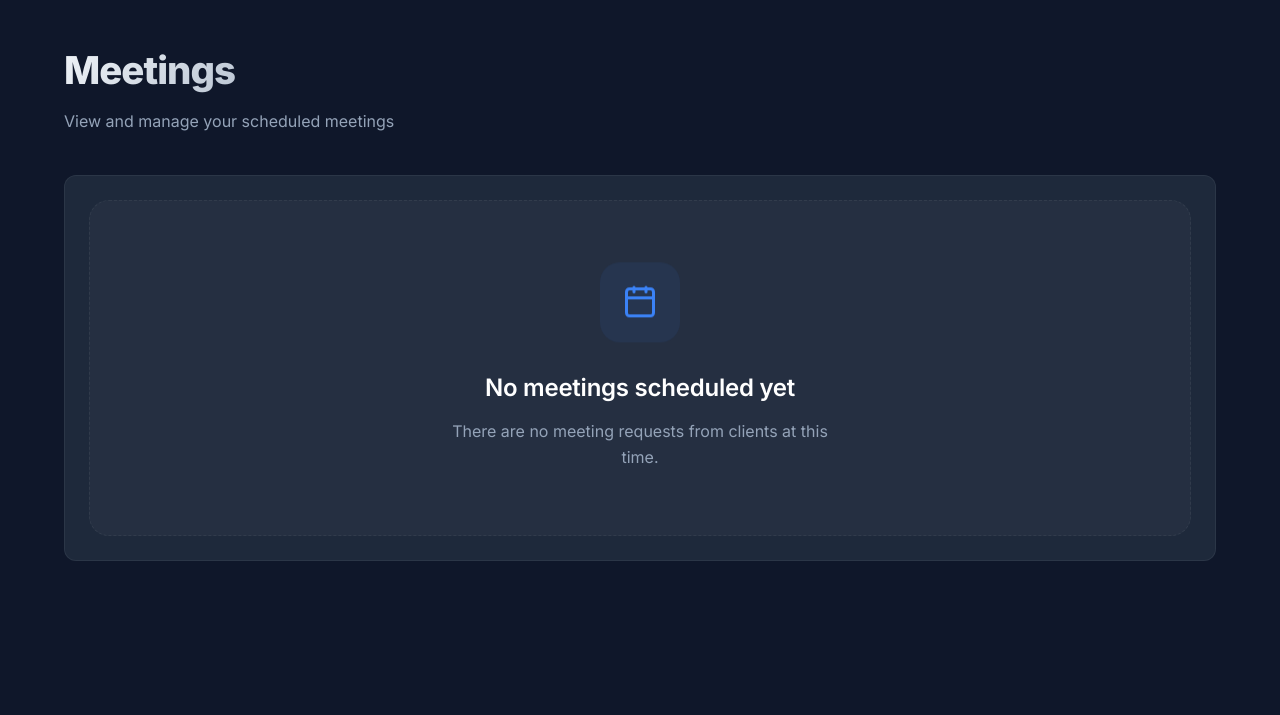
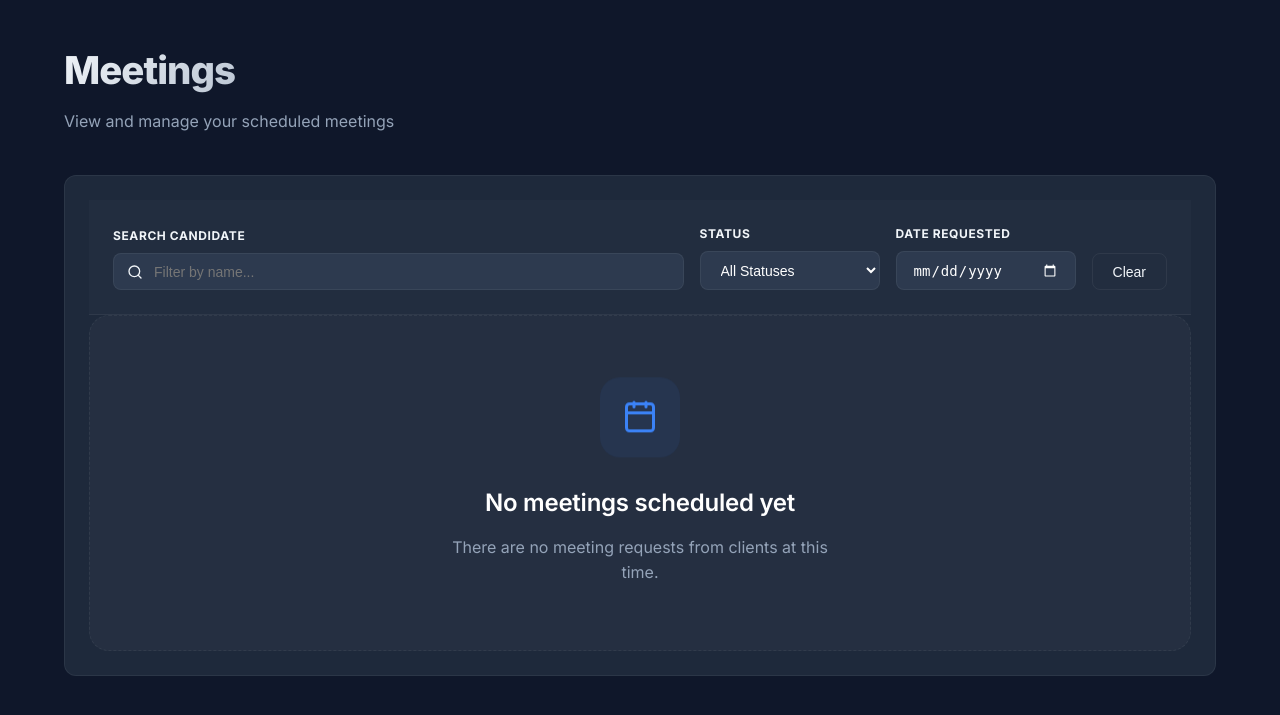
Before and after one commit to Karma-Staff/Candidate-profile, a Flask app: template frontend/templates/meetings.html in a window 1280 px wide. Shown: the top 715 px of the page. Run offline with Flask 3, Linux system fonts and the light colour scheme; the template is opened without the code that fills it, so the values that code supplies are empty; some libraries are stand-ins or nearby versions.

Commit message:
UI: Add real-time filter bar to Meetings dashboard (Candidate, Status, Date)

```diff
--- a/frontend/templates/meetings.html
+++ b/frontend/templates/meetings.html
@@ -12,9 +12,53 @@
 
 <div class="card animate-in delay-1"
     style="background: var(--surface); border: 1px solid var(--border); border-radius: 12px; overflow: hidden;">
+    <div
+        style="padding: 1.5rem; border-bottom: 1px solid var(--border); background: rgba(255,255,255,0.02); display: flex; flex-wrap: wrap; gap: 1rem; align-items: flex-end;">
+        <div style="flex: 1; min-width: 250px;">
+            <label
+                style="display: block; font-size: 0.75rem; color: var(--text-muted); text-transform: uppercase; font-weight: 700; margin-bottom: 0.5rem; letter-spacing: 0.05em;">Search
+                Candidate</label>
+            <div style="position: relative;">
+                <input type="text" id="name-filter" placeholder="Filter by name..." onkeyup="filterMeetings()"
+                    style="width: 100%; padding: 0.6rem 1rem 0.6rem 2.5rem; background: var(--surface-hover); border: 1px solid var(--border); border-radius: 8px; color: white; font-size: 0.875rem; outline: none;">
+                <i data-lucide="search"
+                    style="position: absolute; left: 0.875rem; top: 50%; transform: translateY(-50%); width: 16px; height: 16px; color: var(--text-muted);"></i>
+            </div>
+        </div>
+
+        <div style="width: 180px;">
+            <label
+                style="display: block; font-size: 0.75rem; color: var(--text-muted); text-transform: uppercase; font-weight: 700; margin-bottom: 0.5rem; letter-spacing: 0.05em;">Status</label>
+            <select id="status-filter" onchange="filterMeetings()"
+                style="width: 100%; padding: 0.6rem 1rem; background: var(--surface-hover); border: 1px solid var(--border); border-radius: 8px; color: white; font-size: 0.875rem; outline: none; appearance: auto;">
+                <option value="">All Statuses</option>
+                <option value="Pending">⏳ Pending</option>
+                <option value="Accepted">✅ Accepted</option>
+                <option value="Scheduled">📅 Scheduled</option>
+                <option value="Completed">🎉 Completed</option>
+                <option value="Cancelled">❌ Cancelled</option>
+            </select>
+        </div>
+
+        <div style="width: 180px;">
+            <label
+                style="display: block; font-size: 0.75rem; color: var(--text-muted); text-transform: uppercase; font-weight: 700; margin-bottom: 0.5rem; letter-spacing: 0.05em;">Date
+                Requested</label>
+            <input type="date" id="date-filter" onchange="filterMeetings()"
+                style="width: 100%; padding: 0.6rem 1rem; background: var(--surface-hover); border: 1px solid var(--border); border-radius: 8px; color: white; font-size: 0.875rem; outline: none; color-scheme: dark;">
+        </div>
+
+        <button onclick="clearFilters()"
+            style="padding: 0.6rem 1.25rem; background: transparent; color: var(--text-muted); border: 1px solid var(--border); border-radius: 8px; font-size: 0.875rem; font-weight: 500; cursor: pointer; transition: all 0.2s;"
+            onmouseover="this.style.color='white'; this.style.borderColor='var(--text-muted)'"
+            onmouseout="this.style.color='var(--text-muted)'; this.style.borderColor='var(--border)'">
+            Clear
+        </button>
+    </div>
+
     {% if meetings %}
     <div style="overflow-x: auto;">
-        <table style="width: 100%; border-collapse: collapse; text-align: left;">
+        <table id="meetings-table" style="width: 100%; border-collapse: collapse; text-align: left;">
             <thead>
                 <tr style="border-bottom: 1px solid var(--border); background: rgba(0,0,0,0.2);">
                     <th style="padding: 1rem 1.5rem; font-weight: 600; color: var(--text-muted); font-size: 0.875rem;">
@@ -31,7 +75,9 @@
             </thead>
             <tbody>
                 {% for meeting in meetings %}
-                <tr style="border-bottom: 1px solid var(--border); transition: background 0.2s;"
+                <tr class="meeting-row" data-candidate="{{ meeting.candidate_name|lower }}"
+                    data-status="{{ meeting.status }}" data-date="{{ meeting.created_at[:10] }}"
+                    style="border-bottom: 1px solid var(--border); transition: background 0.2s;"
                     onmouseover="this.style.background='rgba(255,255,255,0.02)'"
                     onmouseout="this.style.background='transparent'">
                     <td style="padding: 1rem 1.5rem;">
@@ -48,6 +94,7 @@
                             </div>
                             <div>
                                 <a href="{{ url_for('candidate_profile', id=meeting.candidate_id) }}"
+                                    class="candidate-name"
                                     style="font-weight: 600; color: white; text-decoration: none; display: block; margin-bottom: 0.25rem;">
                                     {{ meeting.candidate_name }}
                                 </a>
@@ -69,7 +116,8 @@
                         {% if user.role != 'client' %}
                         <!-- Admin/CS: Interactive status dropdown + Save button -->
                         <div style="display: flex; align-items: center; gap: 0.5rem; flex-wrap: wrap;">
-                            <select id="status-{{ meeting.id }}" onchange="showSaveBtn({{ meeting.id }})"
+                            <select id="status-{{ meeting.id }}" class="row-status-select"
+                                onchange="showSaveBtn({{ meeting.id }}); updateRowStatusAttr({{ meeting.id }}, this.value)"
                                 style="background: var(--surface-hover); color: white; border: 1px solid var(--border); border-radius: 8px; padding: 0.4rem 0.75rem; font-size: 0.8rem; cursor: pointer; outline: none; appearance: auto;">
                                 <option value="Pending" {% if meeting.status=='Pending' %}selected{% endif %}
                                     style="background: #1e293b;">⏳ Pending</option>
@@ -138,11 +186,58 @@
     {% endif %}
 </div>
 
-{% if user.role != 'client' %}
 <script>
+    function filterMeetings() {
+        const nameQuery = document.getElementById('name-filter').value.toLowerCase();
+        const statusQuery = document.getElementById('status-filter').value;
+        const dateQuery = document.getElementById('date-filter').value;
+        const rows = document.querySelectorAll('.meeting-row');
+        let visibleCount = 0;
+
+        rows.forEach(row => {
+            const name = row.getAttribute('data-candidate');
+            const status = row.getAttribute('data-status');
+            const date = row.getAttribute('data-date');
+
+            const nameMatch = name.includes(nameQuery);
+            const statusMatch = !statusQuery || status === statusQuery;
+            const dateMatch = !dateQuery || date === dateQuery;
+
+            if (nameMatch && statusMatch && dateMatch) {
+                row.style.display = '';
+                visibleCount++;
+            } else {
+                row.style.display = 'none';
+            }
+        });
+    }
+
+    function clearFilters() {
+        document.getElementById('name-filter').value = '';
+        document.getElementById('status-filter').value = '';
+        document.getElementById('date-filter').value = '';
+        filterMeetings();
+    }
+
+    function updateRowStatusAttr(meetingId, newStatus) {
+        const row = document.getElementById('status-' + meetingId).closest('.meeting-row');
+        if (row) {
+            row.setAttribute('data-status', newStatus);
+        }
+    }
+
+    window.addEventListener('DOMContentLoaded', () => {
+        if (typeof lucide !== 'undefined') {
+            lucide.createIcons();
+        }
+    });
+
+    {% if user.role != 'client' %}
     function showSaveBtn(meetingId) {
-        document.getElementById('save-btn-' + meetingId).style.display = 'inline-block';
-        document.getElementById('save-indicator-' + meetingId).style.display = 'none';
+        const btn = document.getElementById('save-btn-' + meetingId);
+        if (btn) btn.style.display = 'inline-block';
+        const indicator = document.getElementById('save-indicator-' + meetingId);
+        if (indicator) indicator.style.display = 'none';
     }
 
     async function saveMeetingStatus(meetingId) {
@@ -190,6 +285,6 @@
             saveBtn.disabled = false;
         }
     }
+    {% endif %}
 </script>
-{% endif %}
 {% endblock %}
```
